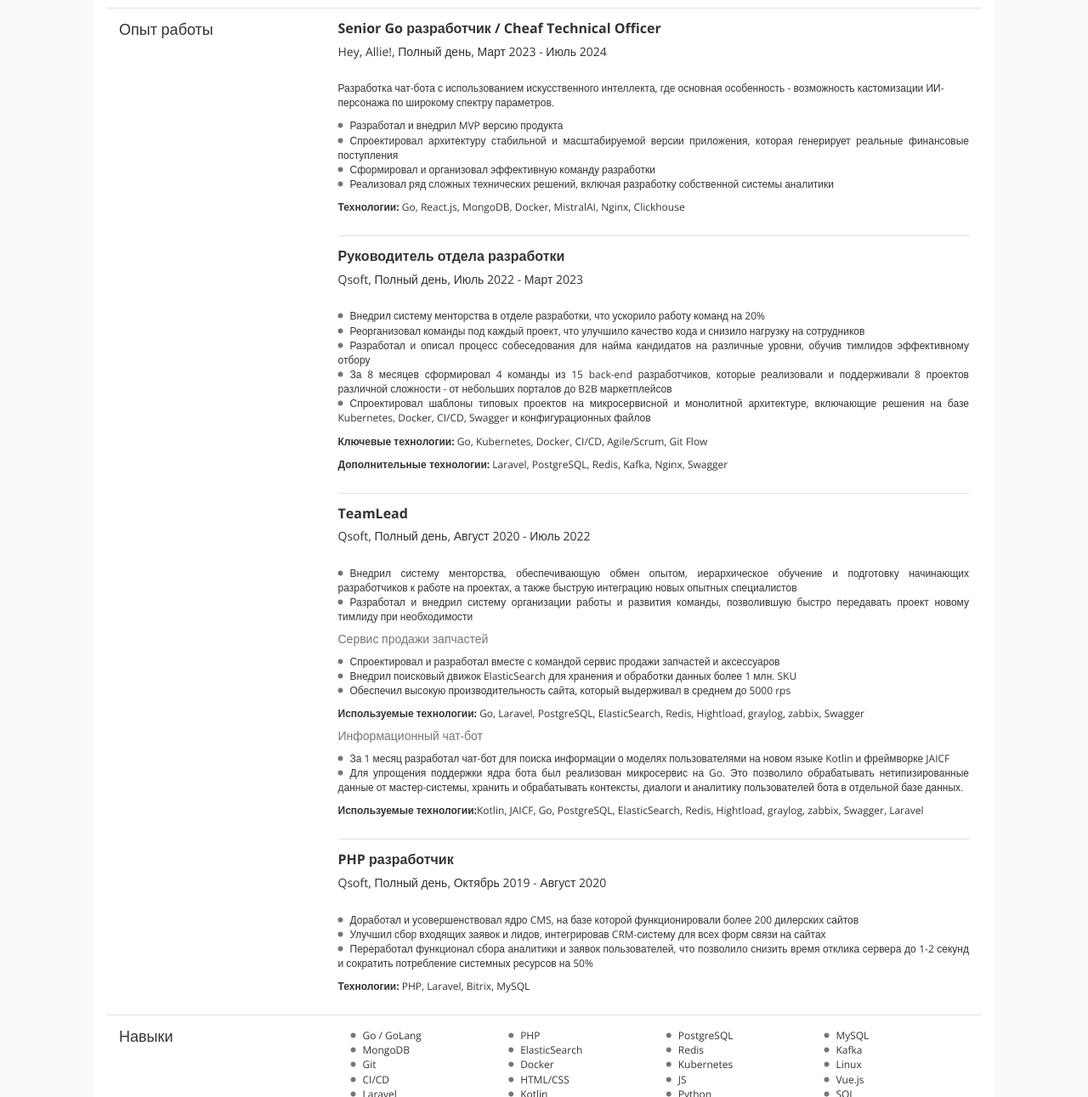
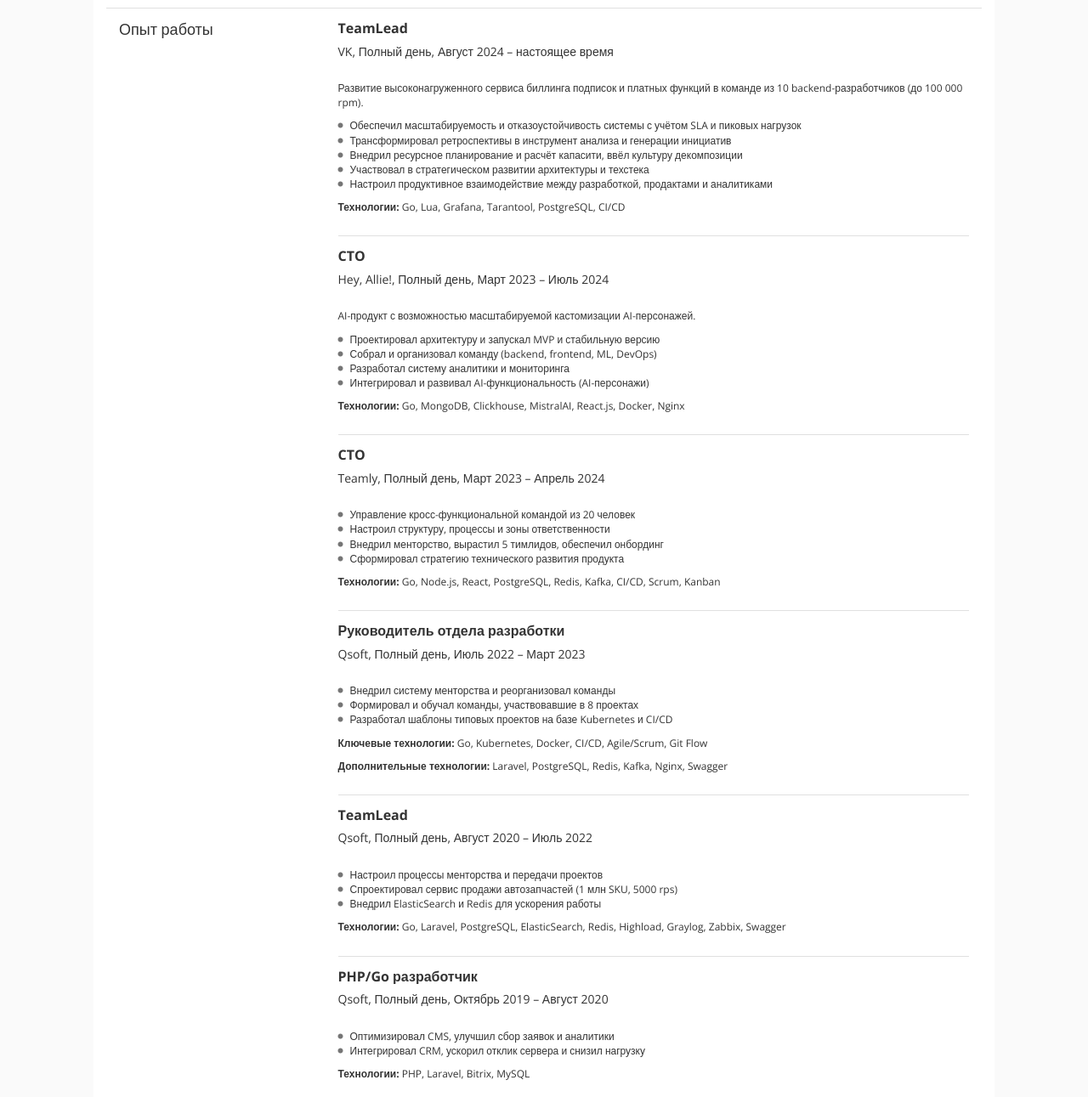
Before and after one commit to loop-lab/loop-lab.github.io, a plain HTML site: page index.html in a window 1280 px wide. Shown: the part 124-1415 px from the top of the page at 85% size. Drawn offline with nearby package versions, Linux system fonts and the light colour scheme.

Commit message:
Update index.html

```diff
--- a/index.html
+++ b/index.html
@@ -2,7 +2,7 @@
 <head>
 <meta charset="utf-8">
 <meta http-equiv="X-UA-Compatible" content="IE=edge">
-<title>Владислав Ежов - PHP / Go</title>
+<title>Владислав Ежов - Head of Development</title>
 <meta name="viewport" content="width=device-width, initial-scale=1">
 
 <link href="http://fonts.googleapis.com/css?family=Open+Sans:400,300,600,700" rel="stylesheet" type="text/css">
@@ -17,7 +17,7 @@
     <div class="header-classic cv-section">
       <div class="col-md-9-custom">
           <h1>Владислав Ежов</h1>
-          <h2>Senior PHP / Go developer</h2>
+          <h2>Head of Development</h2>
       </div>
       <div class="col-md-4-custom right">
         <div class="social-box">
@@ -27,7 +27,7 @@
         </div>
         <div class="contact-info">
           <p>
-            Email: <a href="mailto:me@vaezhov.ru">me@vaezhov.ru</a><br />
+            Email: <a href="mailto:me@vaezhov.ru">va_ezhov@mail.ru</a><br />
             Телефон: <a href="tel:+79263297724">+7 (926) 329-77-24</a><br />
             Сайт: <a href="https://loop-lab.github.io/">loop-lab.github.io</a>
           </p>
@@ -42,62 +42,79 @@
       </div>
       <div class="col-md-9">
         <div class="cv-item">
-          <h3>Senior Go разработчик / Cheaf Technical Officer</h3>
-          <h4>Hey, Allie!, Полный день, Март 2023 - Июль 2024</h4>
+      <h3>TeamLead</h3>
+      <h4>VK, Полный день, Август 2024 – настоящее время</h4>
       <br />
-          <p>Разработка чат-бота с использованием искусственного интеллекта, где основная особенность - возможность кастомизации ИИ-персонажа по широкому спектру параметров.</p>
+      <p>Развитие высоконагруженного сервиса биллинга подписок и платных функций в команде из 10 backend-разработчиков (до 100 000 rpm).</p>
       <ul>
-            <li>Разработал и внедрил MVP версию продукта</li>
-            <li>Спроектировал архитектуру стабильной и масштабируемой версии приложения, которая генерирует реальные финансовые поступления</li>
-            <li>Сформировал и организовал эффективную команду разработки</li>
-            <li>Реализовал ряд сложных технических решений, включая разработку собственной системы аналитики</li>
+        <li>Обеспечил масштабируемость и отказоустойчивость системы с учётом SLA и пиковых нагрузок</li>
+        <li>Трансформировал ретроспективы в инструмент анализа и генерации инициатив</li>
+        <li>Внедрил ресурсное планирование и расчёт капасити, ввёл культуру декомпозиции</li>
+        <li>Участвовал в стратегическом развитии архитектуры и техстека</li>
+        <li>Настроил продуктивное взаимодействие между разработкой, продактами и аналитиками</li>
       </ul>
-          <p><b>Технологии:</b> Go, React.js, MongoDB, Docker, MistralAI, Nginx, Clickhouse</p>
+      <p><b>Технологии:</b> Go, Lua, Grafana, Tarantool, PostgreSQL, CI/CD</p>
     </div>
+
+    <div class="cv-item">
+      <h3>CTO</h3>
+      <h4>Hey, Allie!, Полный день, Март 2023 – Июль 2024</h4>
+      <br />
+      <p>AI-продукт с возможностью масштабируемой кастомизации AI-персонажей.</p>
+      <ul>
+        <li>Проектировал архитектуру и запускал MVP и стабильную версию</li>
+        <li>Собрал и организовал команду (backend, frontend, ML, DevOps)</li>
+        <li>Разработал систему аналитики и мониторинга</li>
+        <li>Интегрировал и развивал AI-функциональность (AI-персонажи)</li>
+      </ul>
+      <p><b>Технологии:</b> Go, MongoDB, Clickhouse, MistralAI, React.js, Docker, Nginx</p>
+    </div>
+
+    <div class="cv-item">
+      <h3>CTO</h3>
+      <h4>Teamly, Полный день, Март 2023 – Апрель 2024</h4>
+      <br />
+      <ul>
+        <li>Управление кросс-функциональной командой из 20 человек</li>
+        <li>Настроил структуру, процессы и зоны ответственности</li>
+        <li>Внедрил менторство, вырастил 5 тимлидов, обеспечил онбординг</li>
+        <li>Сформировал стратегию технического развития продукта</li>
+      </ul>
+      <p><b>Технологии:</b> Go, Node.js, React, PostgreSQL, Redis, Kafka, CI/CD, Scrum, Kanban</p>
+    </div>
+
     <div class="cv-item">
       <h3>Руководитель отдела разработки</h3>
-          <h4>Qsoft, Полный день, Июль 2022 - Март 2023</h4>
+      <h4>Qsoft, Полный день, Июль 2022 – Март 2023</h4>
       <br />
       <ul>
-            <li>Внедрил систему менторства в отделе разработки, что ускорило работу команд на 20%</li>
-            <li>Реорганизовал команды под каждый проект, что улучшило качество кода и снизило нагрузку на сотрудников</li>
-            <li>Разработал и описал процесс собеседования для найма кандидатов на различные уровни, обучив тимлидов эффективному отбору</li>
-            <li>За 8 месяцев сформировал 4 команды из 15 back-end разработчиков, которые реализовали и поддерживали 8 проектов различной сложности - от небольших порталов до B2B маркетплейсов</li>
-            <li>Спроектировал шаблоны типовых проектов на микросервисной и монолитной архитектуре, включающие решения на базе Kubernetes, Docker, CI/CD, Swagger и конфигурационных файлов</li>
+        <li>Внедрил систему менторства и реорганизовал команды</li>
+        <li>Формировал и обучал команды, участвовавшие в 8 проектах</li>
+        <li>Разработал шаблоны типовых проектов на базе Kubernetes и CI/CD</li>
       </ul>
       <p><b>Ключевые технологии:</b> Go, Kubernetes, Docker, CI/CD, Agile/Scrum, Git Flow</p>
       <p><b>Дополнительные технологии:</b> Laravel, PostgreSQL, Redis, Kafka, Nginx, Swagger</p>
     </div>
+
     <div class="cv-item">
       <h3>TeamLead</h3>
-          <h4>Qsoft, Полный день, Август 2020 - Июль 2022</h4>
+      <h4>Qsoft, Полный день, Август 2020 – Июль 2022</h4>
       <br />
       <ul>
-            <li>Внедрил систему менторства, обеспечивающую обмен опытом, иерархическое обучение и подготовку начинающих разработчиков к работе на проектах, а также быструю интеграцию новых опытных специалистов</li>
-            <li>Разработал и внедрил систему организации работы и развития команды, позволившую быстро передавать проект новому тимлиду при необходимости</li>
+        <li>Настроил процессы менторства и передачи проектов</li>
+        <li>Спроектировал сервис продажи автозапчастей (1 млн SKU, 5000 rps)</li>
+        <li>Внедрил ElasticSearch и Redis для ускорения работы</li>
       </ul>
-          <h4><a href="https://qsoft.ru/project/940/">Сервис продажи запчастей</a></h4>
-          <ul>
-            <li>Спроектировал и разработал вместе с командой сервис продажи запчастей и аксессуаров</li>
-            <li>Внедрил поисковый движок ElasticSearch для хранения и обработки данных более 1 млн. SKU</li>
-            <li>Обеспечил высокую производительность сайта, который выдерживал в среднем до 5000 rps</li>
-          </ul>
-          <p><b>Используемые технологии:</b> Go, Laravel, PostgreSQL, ElasticSearch, Redis, Hightload, graylog, zabbix, Swagger</p>
-          <h4><a href="https://qsoft.ru/project/985/">Информационный чат-бот</a></h4>
-            <ul>
-              <li>За 1 месяц разработал чат-бот для поиска информации о моделях пользователями на новом языке Kotlin и фреймворке JAICF</li>
-              <li>Для упрощения поддержки ядра бота был реализован микросервис на Go. Это позволило обрабатывать нетипизированные данные от мастер-системы, хранить и обрабатывать контексты, диалоги и аналитику пользователей бота в отдельной базе данных.</li>
-            </ul>
-            <p><b>Используемые технологии:</b>Kotlin, JAICF, Go, PostgreSQL, ElasticSearch, Redis, Hightload, graylog, zabbix, Swagger, Laravel</p>
+      <p><b>Технологии:</b> Go, Laravel, PostgreSQL, ElasticSearch, Redis, Highload, Graylog, Zabbix, Swagger</p>
     </div>
+
     <div class="cv-item">
-          <h3>PHP разработчик</h3>
-          <h4>Qsoft, Полный день, Октябрь 2019 - Август 2020</h4>
+      <h3>PHP/Go разработчик</h3>
+      <h4>Qsoft, Полный день, Октябрь 2019 – Август 2020</h4>
       <br />
       <ul>
-            <li>Доработал и усовершенствовал ядро CMS, на базе которой функционировали более 200 дилерских сайтов</li>
-            <li>Улучшил сбор входящих заявок и лидов, интегрировав CRM-систему для всех форм связи на сайтах</li>
-            <li>Переработал функционал сбора аналитики и заявок пользователей, что позволило снизить время отклика сервера до 1-2 секунд и сократить потребление системных ресурсов на 50%</li>
+        <li>Оптимизировал CMS, улучшил сбор заявок и аналитики</li>
+        <li>Интегрировал CRM, ускорил отклик сервера и снизил нагрузку</li>
       </ul>
       <p><b>Технологии:</b> PHP, Laravel, Bitrix, MySQL</p>
     </div>
```
Lines whose indentation alone changed are shown as unchanged.
